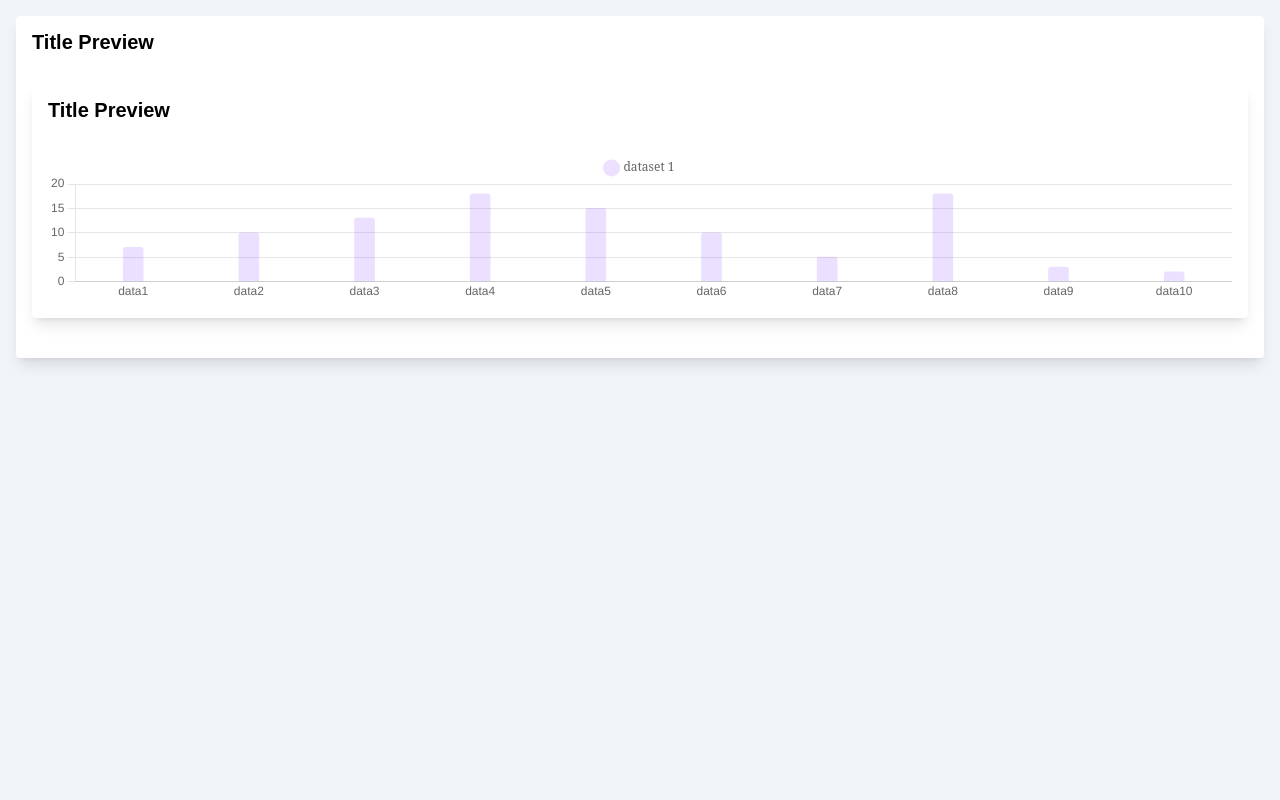
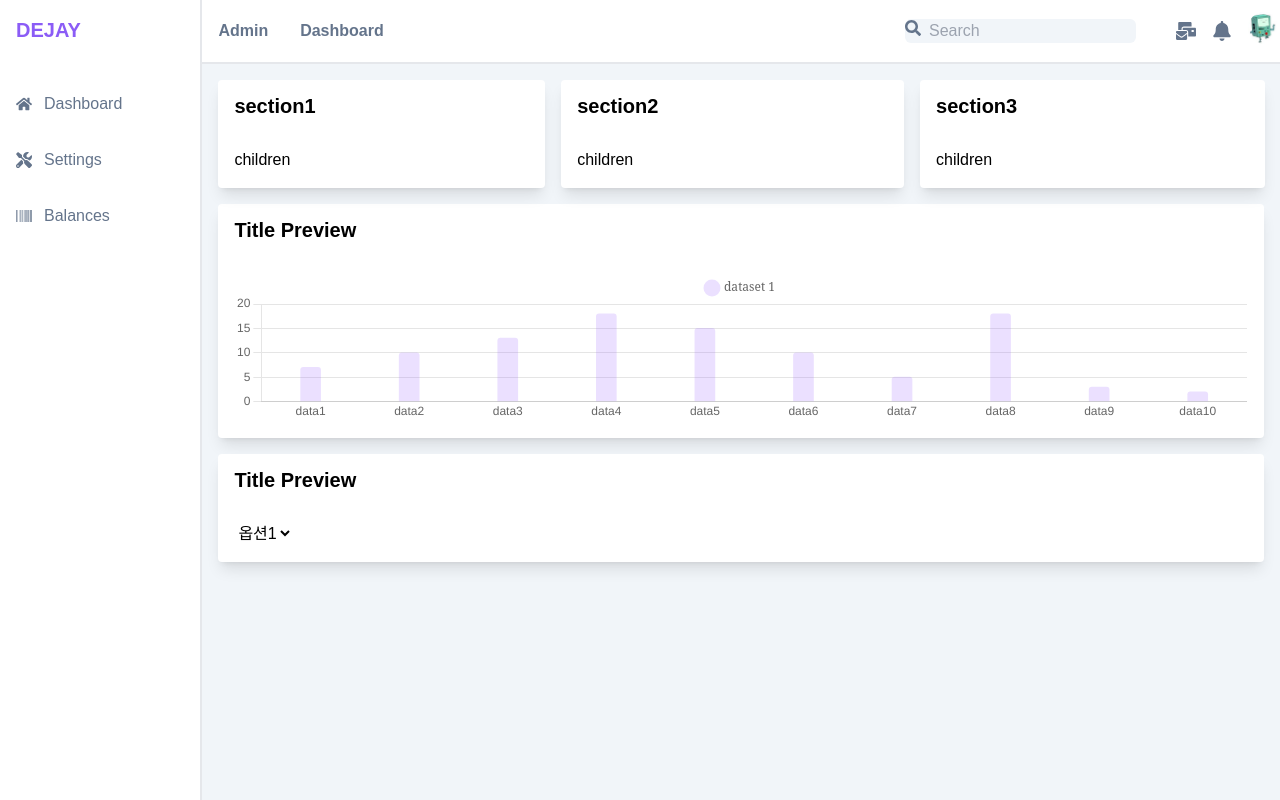
Before and after one commit to softBUD/admin-page-sample, a Next.js app: page /dashboard in a window 1280 px wide. Built offline with nearby package versions, Linux system fonts and the light colour scheme.

Commit message:
dashboard layout edit , selectbox component add

```diff
--- a/app/admin/page.tsx
+++ b/app/admin/page.tsx
@@ -3,12 +3,5 @@ import Header from "@/components/header";
 import Navbar from "@/components/navbar";
 
 export default function admin() {
-  return (
-    <>
-      <div className="flex flex-row h-screen">
-        <Navbar />
-        <Header />
-      </div>
-    </>
-  );
+  return <></>;
 }
--- a/app/dashboard/page.tsx
+++ b/app/dashboard/page.tsx
@@ -1,14 +1,34 @@
-import Card from "@/components/Cards/card";
-import BarChartCard from "@/components/Cards/bar-chart-card";
+import Card from "@/components/cards/card";
+import BarChartCard from "@/components/charts/bar-chart-card";
 
 export default function dashboard() {
   return (
-    <div className="bg-slate-100 w-screen h-screen">
-      <div className="p-4">
+    <div className="w-full h-full">
+      <div className="flex flex-row">
+        <section className="pt-4 pl-4 pr-4 pb-4 min-w-[33.3%]">
+          <Card title="section1">children</Card>
+        </section>
+        <section className="pt-4 pr-4 pb-4 min-w-[33.3%]">
+          <Card title="section2">children</Card>
+        </section>
+        <section className="pt-4 pr-3.5 pb-4 min-w-[33.3%]">
+          <Card title="section3">children</Card>
+        </section>
+      </div>
+      <section className="pl-4 pr-4 pb-4">
         <Card title="Title Preview">
           <BarChartCard />
         </Card>
-      </div>
+      </section>
+      <section className="pl-4 pr-4">
+        <Card title="Title Preview">
+          <select>
+            <option>옵션1</option>
+            <option>옵션2</option>
+            <option>옵션3</option>
+          </select>
+        </Card>
+      </section>
     </div>
   );
 }
--- a/app/layout.tsx
+++ b/app/layout.tsx
@@ -1,21 +1,31 @@
-import './globals.css'
-import { Inter } from 'next/font/google'
+import "./globals.css";
+import Header from "@/components/header";
+import Navbar from "@/components/navbar";
+import { Inter } from "next/font/google";
 
-const inter = Inter({ subsets: ['latin'] })
+const inter = Inter({ subsets: ["latin"] });
 
 export const metadata = {
-  title: 'Create Next App',
-  description: 'Generated by create next app',
-}
+  title: "Create Next App",
+  description: "Generated by create next app",
+};
 
 export default function RootLayout({
   children,
 }: {
-  children: React.ReactNode
+  children: React.ReactNode;
 }) {
   return (
     <html lang="en">
-      <body className={inter.className}>{children}</body>
+      <body className={inter.className}>
+        <div className="flex flex-row h-screen bg-slate-100">
+          <Navbar />
+          <div className="flex flex-col w-screen">
+            <Header />
+            <div className="">{children}</div>
+          </div>
+        </div>
+      </body>
     </html>
-  )
+  );
 }
--- a/app/page.tsx
+++ b/app/page.tsx
@@ -1,24 +1,7 @@
 import Image from "next/image";
 import "@/app/globals.css";
+import Link from "next/link";
 
 export default function Home() {
-  return (
-    <div>
-      <h1>Hello CSS reset TEST</h1>
-      <input type="text" />
-      <button>BUTTON</button>
-      <textarea name="" id="" cols={30} rows={10}></textarea>
-      <select name="zzz" id="">
-        <option value="">--Please choose an option--</option>
-        <option value="dog">Dog</option>
-        <option value="cat">Cat</option>
-      </select>
-
-      <ul>
-        <li>test</li>
-        <li>test</li>
-        <li>test</li>
-      </ul>
-    </div>
-  );
+  return <div>dashboard 페이지로 이동해주세요.</div>;
 }
--- a/components/Cards/card.tsx
+++ b/components/Cards/card.tsx
@@ -1,7 +1,7 @@
 import React from "react";
 
 interface CardProps {
-  title: string;
+  title?: string;
   content?: string;
   children?: React.ReactNode;
 }
@@ -9,7 +9,7 @@ interface CardProps {
 export default function Card({ title, content, children }: CardProps) {
   return (
     <>
-      <div className=" flex-col break-words w-full mb-6 shadow-lg rounded bg-white">
+      <div className="flex-col break-words w-full shadow-lg rounded bg-white">
         <div className="rounded-t mb-0 px-4 py-3">
           <div className="flex flex-wrap items-center">
             <div className="">
--- a/components/Cards/bar-chart-card.tsx
+++ b/components/charts/bar-chart-card.tsx
@@ -3,7 +3,7 @@
 import React from "react";
 import { Bar } from "react-chartjs-2";
 import { Chart, registerables } from "chart.js";
-import Card from "./card";
+import Card from "../cards/card";
 Chart.register(...registerables);
 
 export default function BarChartCard() {
@@ -71,9 +71,5 @@ export default function BarChartCard() {
     },
   };
 
-  return (
-    <Card title="Title Preview">
-      <Bar data={data} options={options} />
-    </Card>
-  );
+  return <Bar data={data} options={options} />;
 }
--- a/components/header.tsx
+++ b/components/header.tsx
@@ -4,6 +4,7 @@ import { FaMailBulk } from "react-icons/fa";
 import { FaBell } from "react-icons/fa";
 import Image from "next/image";
 import Profile from "@/public/profile.jpg";
+import Link from "next/link";
 
 export default function Header() {
   return (
@@ -12,19 +13,14 @@ export default function Header() {
         <h2 className="visually-hidden">header menu</h2>
         <ul className="flex font-semibold">
           <li className="p-4">
-            <a href="/" className="text-slate-500">
-              Dashboard
-            </a>
+            <Link href="/admin" className="text-slate-500">
+              Admin
+            </Link>
           </li>
           <li className="p-4">
-            <a href="/" className="text-slate-500">
-              Users
-            </a>
-          </li>
-          <li className="p-4">
-            <a href="/" className="text-slate-500">
-              Settings
-            </a>
+            <Link href="/dashboard" className="text-slate-500">
+              Dashboard
+            </Link>
           </li>
         </ul>
       </nav>
--- /dev/null
+++ b/components/input/select.tsx
@@ -0,0 +1,16 @@
+import React from "react";
+
+interface SelectProps {
+  name: string;
+  form?: string;
+}
+
+export default function Select({ name, form }: SelectProps) {
+  return (
+    <select name={name} form={form}>
+      <option>옵션1</option>
+      <option>옵션2</option>
+      <option>옵션3</option>
+    </select>
+  );
+}
--- a/components/navbar.tsx
+++ b/components/navbar.tsx
@@ -3,7 +3,7 @@ import { FaHome } from "react-icons/fa";
 import { FaTools } from "react-icons/fa";
 import { FaBarcode } from "react-icons/fa";
 import Link from "next/link";
-import BarChartCard from "./Cards/bar-chart-card";
+import BarChartCard from "./charts/bar-chart-card";
 
 export default function Navbar() {
   // type: 선언적 확장 불가능, nav에 입력된 메뉴의 데이터는 정적 타입으로만 사용한다.
@@ -41,14 +41,14 @@ export default function Navbar() {
 
   return (
     <>
-      <nav className="relative left-0 top-0 z-[1035] h-full w-60  bg-white border-r-2">
-        <h2
+      <nav className="relative left-0 top-0 z-[1035] h-full w-60 min-w-[200px]  bg-white border-r-2">
+        <h1
           id="side-bar-title"
-          className="text-slate-500 ml-4 text-lg font-semibold mt-4 mb-1"
+          className="text-violet-500 ml-4 text-xl font-semibold mt-4 mb-1"
         >
-          NEXT JS
-        </h2>
-        <div>
+          DEJAY
+        </h1>
+        <div className="pt-3">
           {menuList.map((item) => (
             <ul key={item.title} className="flex justify-left mt-8 ml-4">
               <li className="relative top-1 mr-3 ">
```
Also changed, not shown: components/input/textbox.tsx (added).
